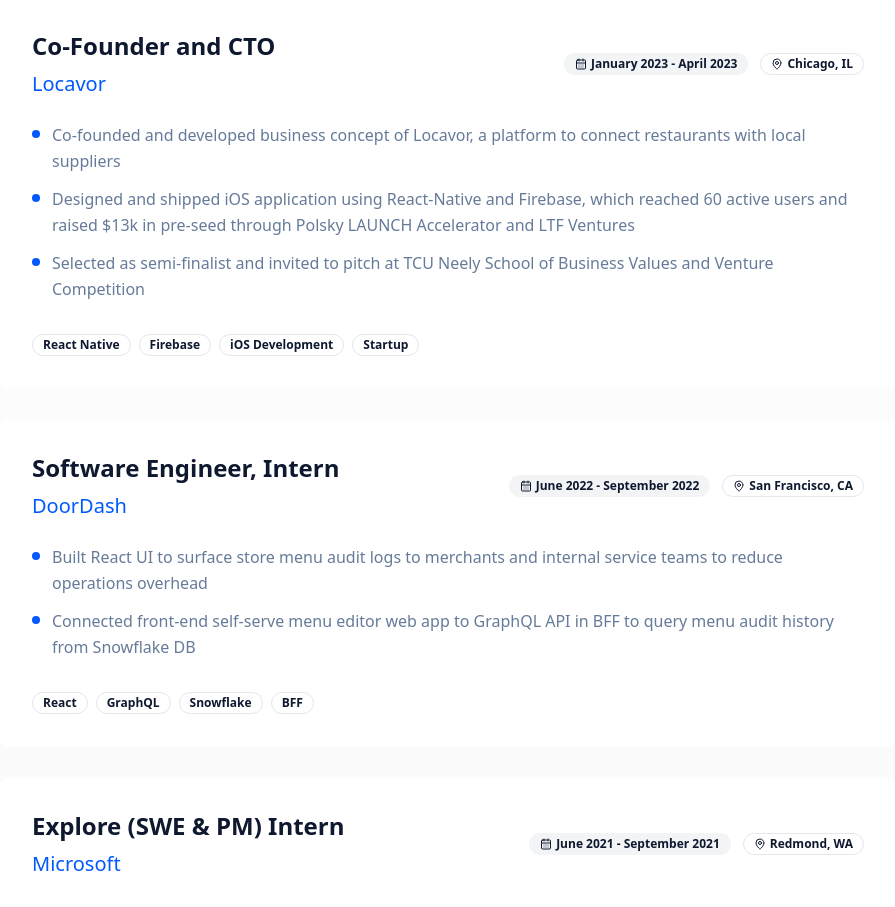
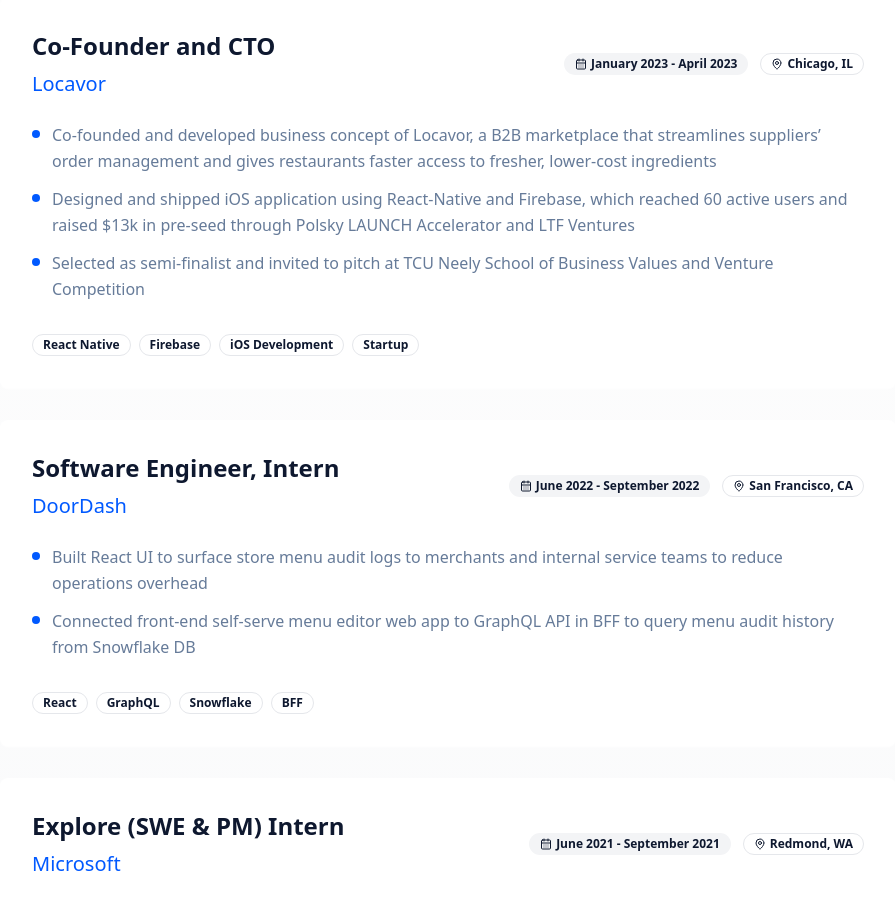
Before and after one commit to ellenrchen/ellen-chen, a React (Vite) app: page / in a window 1280 px wide. Shown: the part 2340-3247 px from the top of the page, without its empty margins (192-1087 px from the left). Built offline with nearby package versions, Linux system fonts and the light colour scheme.

Commit message:
Code edited in Lovable Code Editor
Edited UI in Lovable

```diff
--- a/src/components/Experience.tsx
+++ b/src/components/Experience.tsx
@@ -25,7 +25,7 @@ const Experience = () => {
       period: "January 2023 - April 2023",
       type: "Startup",
       highlights: [
-        "Co-founded and developed business concept of Locavor, a platform to connect restaurants with local suppliers",
+        "Co-founded and developed business concept of Locavor, a B2B marketplace that streamlines suppliers’ order management and gives restaurants faster access to fresher, lower-cost ingredients",
         "Designed and shipped iOS application using React-Native and Firebase, which reached 60 active users and raised $13k in pre-seed through Polsky LAUNCH Accelerator and LTF Ventures",
         "Selected as semi-finalist and invited to pitch at TCU Neely School of Business Values and Venture Competition"
       ],
```
